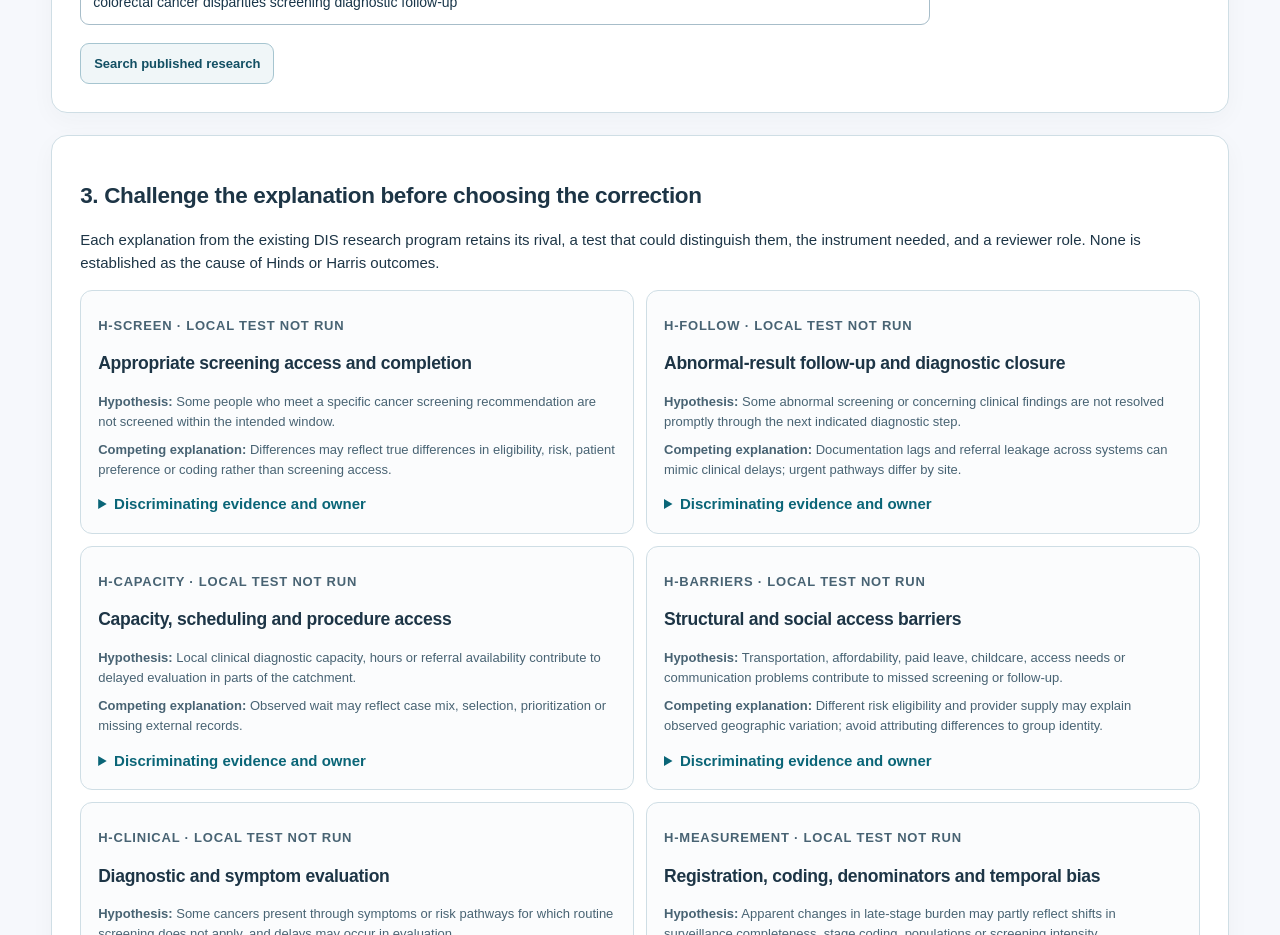
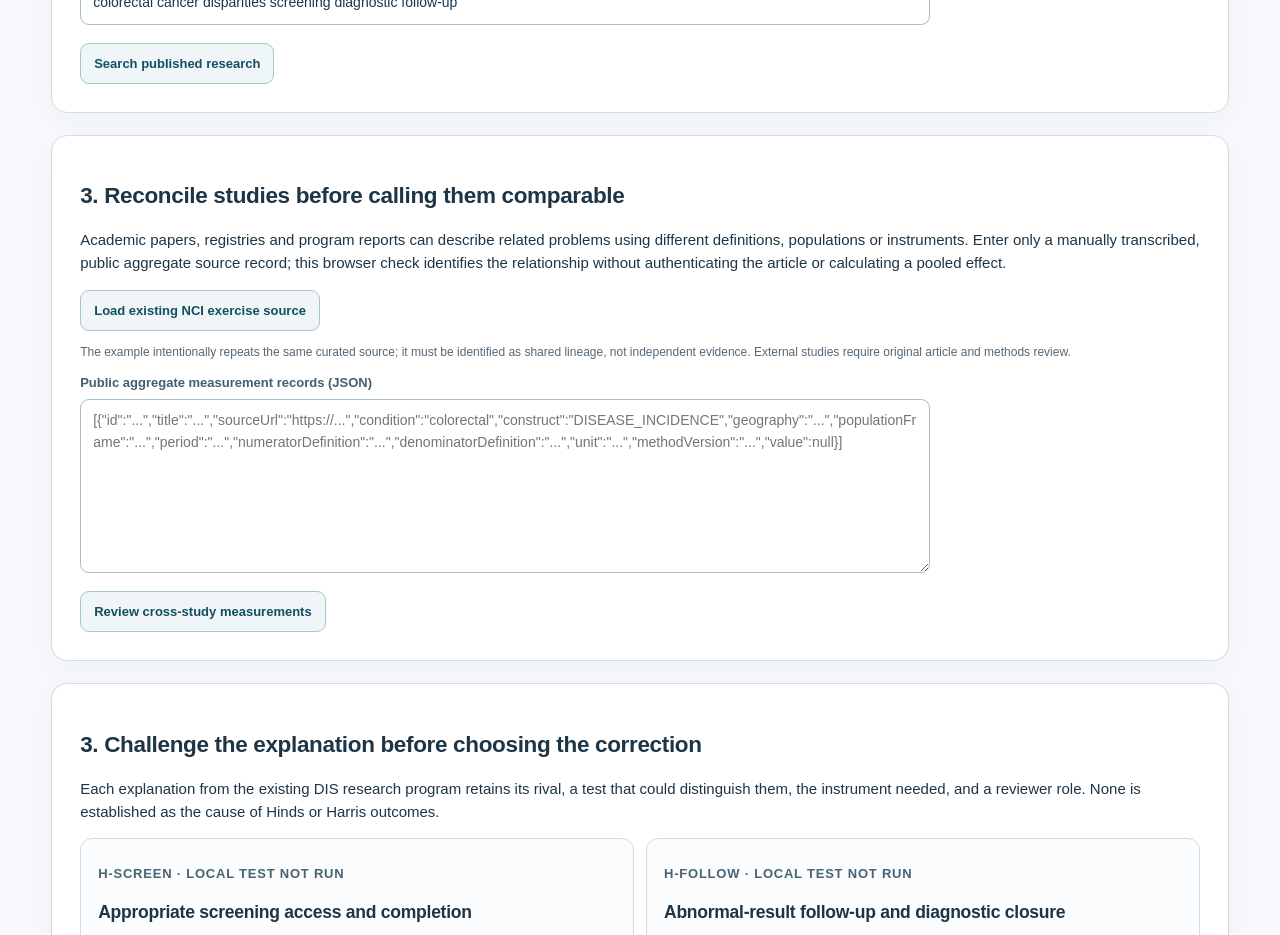
Before and after one commit to mrterryflood-ui/integrated-implementation-intelligence, a Next.js app in the folder apps/dis-platform/: page /research-program/evidence-action in a window 1280 px wide. Shown: the part 2060-2995 px from the top of the page. Built offline with nearby package versions, Linux system fonts and the light colour scheme.

Commit message:
feat(dis): connect cross-study harmonization to colorectal research workbench

```diff
--- a/apps/dis-platform/app/research-program/evidence-action/evidence-action-client.tsx
+++ b/apps/dis-platform/app/research-program/evidence-action/evidence-action-client.tsx
@@ -5,6 +5,7 @@ import {colorectalEvidenceAction} from "../../../lib/evidence-action-colorectal"
 import {reviewCounterfactual,reviewCorrectionReceipt,type CounterfactualAudit,
   type CounterfactualRequest,type CorrectionReceipt} from "../../../lib/evidence-action-bridge";
 import type {IntelligenceRecord} from "../../../lib/consultation-research";
+import CrossStudyPanel from "./cross-study-panel";
 
 const SYNTHETIC_PANEL:CounterfactualRequest={
   condition:"colorectal",construct:"LATE_STAGE_INCIDENCE",unit:"synthetic units, not a cancer rate",
@@ -126,6 +127,7 @@ export default function EvidenceActionClient(){
         <a href={x.url} target="_blank" rel="noreferrer">Inspect source</a>
       </article>)}</div>}
     </section>
+    <CrossStudyPanel baseline={bridge.measures}/>
     <section className="rp-program" aria-labelledby="mechanisms-heading">
       <h2 id="mechanisms-heading">3. Challenge the explanation before choosing the correction</h2>
       <p>Each explanation from the existing DIS research program retains its rival, a test that could distinguish them, the instrument needed, and a reviewer role. None is established as the cause of Hinds or Harris outcomes.</p>
```
